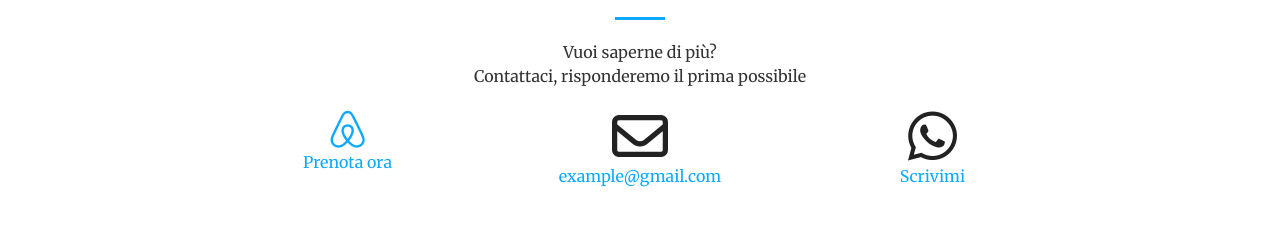
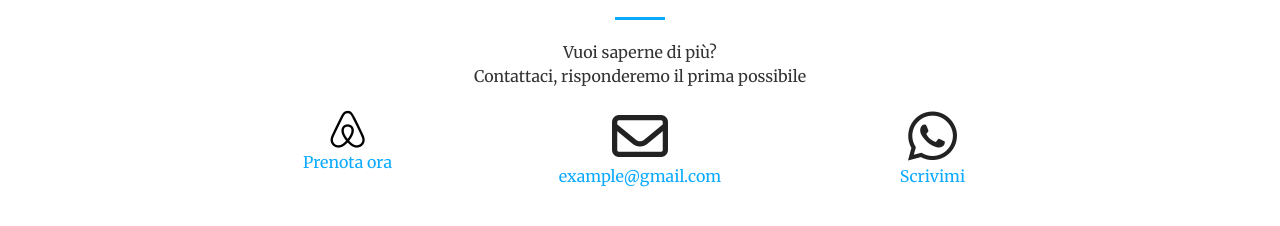
Before and after one commit to teocavaproject/teocavaproject.github.io, a Jekyll site: the page built from index.html, in a window 1280 px wide and 900 px high, scrolled down 1933 px. Shown: the part 592-818 px from the top of the window. Built offline with Jekyll 4.4.1, drawn with Linux system fonts in a browser that asks for light colours; nearby versions of some CDN libraries.

Commit message:
Update contact.html

```diff
--- a/_includes/contact.html
+++ b/_includes/contact.html
@@ -10,7 +10,7 @@
             </div>
         <div class="col-lg-2 col-lg-offset-2 text-center">
             <a href="https://airbnb.it/">
-                <i class="fa-brands fa-airbnb fa-3x wow bounceIn" data-wow-delay=".1s"></i>
+                <i class="fa-brands fa-airbnb fa-3x wow bounceIn" data-wow-delay=".1s" style="color:black"></i>
                 <p>Prenota ora</p>
             </a>
         </div>
```
